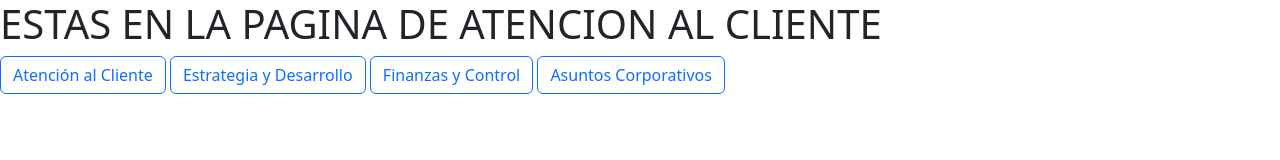
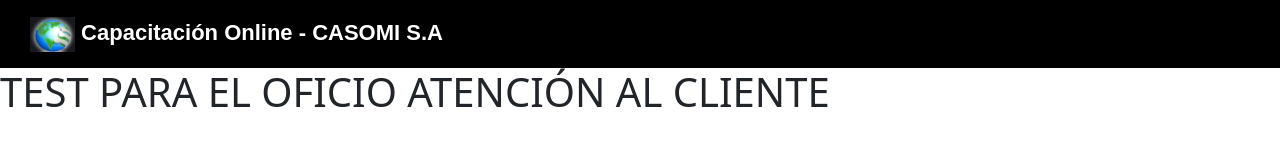
Before and after one commit to MicaelaMejiaVargas/ORG-MET-PROGRAMA, a plain HTML site: page html/atencionalcliente.html in a window 1280 px wide. Drawn offline with nearby package versions, Linux system fonts and the light colour scheme.

Commit message:
modificaciones

```diff
--- a/css/general.css
+++ b/css/general.css
@@ -5,8 +5,7 @@
     font-size: 22px;
     padding: 2px;
 }
-#parrafoForm{
-    font-size: 28px;}
+#parrafoForm{font-size: 28px;}
 #primerNav{
     background-color: black;
 }
@@ -21,3 +20,6 @@
 #parrafoForm{
 font-size: 20px;
 }
+.inputs{
+
+}
--- a/html/atencionalcliente.html
+++ b/html/atencionalcliente.html
@@ -8,12 +8,14 @@
     <title>ATENCION AL CLIENTE</title>
 </head>
 <body>
-    <p class="h1">ESTAS EN LA PAGINA DE ATENCION AL CLIENTE</p>
-    <section class="d-grid gap-2 d-md-block">
-        <a href="atencionalcliente.html"><div type="button" class="btn btn-outline-primary">Atención al Cliente</div></a>
-        <a href="estrategiaydesarrollo.html"><div type="button" class="btn btn-outline-primary">Estrategia y Desarrollo</div></a>
-        <a href="financiasycontrol.html"><div type="button" class="btn btn-outline-primary">Finanzas y Control</div></a>
-        <a href="asuntoscorporativos.html"><div type="button" class="btn btn-outline-primary">Asuntos Corporativos</div></a>
-    </section>
+    <nav class="p-3"  id="primerNav">
+        <div class="container-fluid">
+          <a id="navColor" class="navbar-brand" href="inicio.html">
+            <img src="../img/empresa_logo.png" alt="Logo" width="45" height="35" class="d-inline-block">
+            Capacitación Online - CASOMI S.A
+          </a>
+        </div>
+    </nav>
+    <h1>TEST PARA EL OFICIO ATENCIÓN AL CLIENTE</h1>
 </body>
 </html>
```
Also changed, not shown: html/eleccionRubro.html (+2 -0 lines), html/inicio.html (+3 -3 lines), html/test_salud.html (+2 -3 lines).
